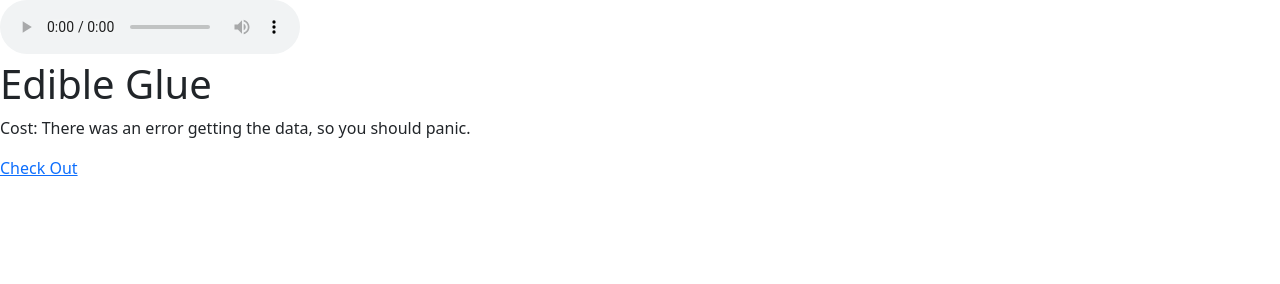
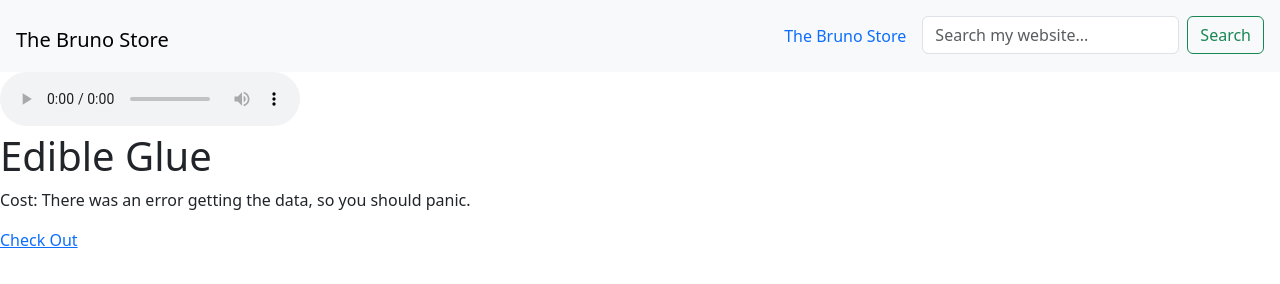
Before and after one commit to the-bruno-store/the-bruno-store.github.io, a plain HTML site: page items/edible-glue.html in a window 1280 px wide. Drawn offline with nearby package versions, Linux system fonts and the light colour scheme.

Commit message:
Add the navbar!
Signed-off-by: Bruno Zhong <69879040+Brunozhon@users.noreply.github.com>

```diff
--- a/items/edible-glue.html
+++ b/items/edible-glue.html
@@ -8,6 +8,29 @@
     <link href="https://the-bruno-store.github.io/favicon.ico" rel="icon" type="image/x-icon">
   </head>
   <body>
+    <nav id="navbar-example" class="navbar navbar-light bg-light px-3 sticky-top" data-bs-offset="0">
+      <h1><a class="navbar-brand" href="#">The Bruno Store</a></h1>
+      <ul class="nav nav-pills">
+        <li class="nav-item">
+          <a class="nav-link" href="https://the-bruno-store.github.io">The Bruno Store</a>
+        </li>
+        <!--
+        <li class="nav-item dropdown">
+          <a class="nav-link dropdown-toggle" data-bs-toggle="dropdown" href="#" role="button" aria-expanded="false">Dropdown</a>
+          <ul class="dropdown-menu">
+            <li><a class="dropdown-item" href="#the-history-of-my-website-2841">The History of My Website</a></li>
+            <li><a class="dropdown-item" href="#resources-0213">Resources</a></li>
+          </ul>
+        </li>
+        -->
+        <li class="nav-item">
+          <form class="d-flex">
+            <input class="form-control me-2" type="search" placeholder="Search my website..." aria-label="Search" name="search_query">
+            <button class="btn btn-outline-success" type="submit">Search</button>
+          </form>
+        </li>
+      </ul>
+    </nav>
     <audio controls loop>
       <source src="https://the-bruno-store.github.io/The%20Bruno%20Store.wav">
       <source src="https://the-bruno-store.github.io/The%20Bruno%20Store.aiff">
```
